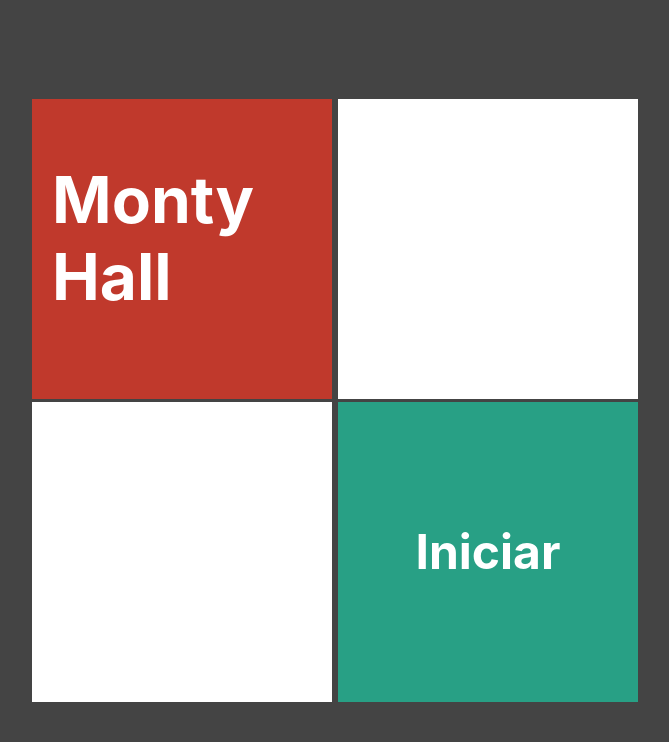
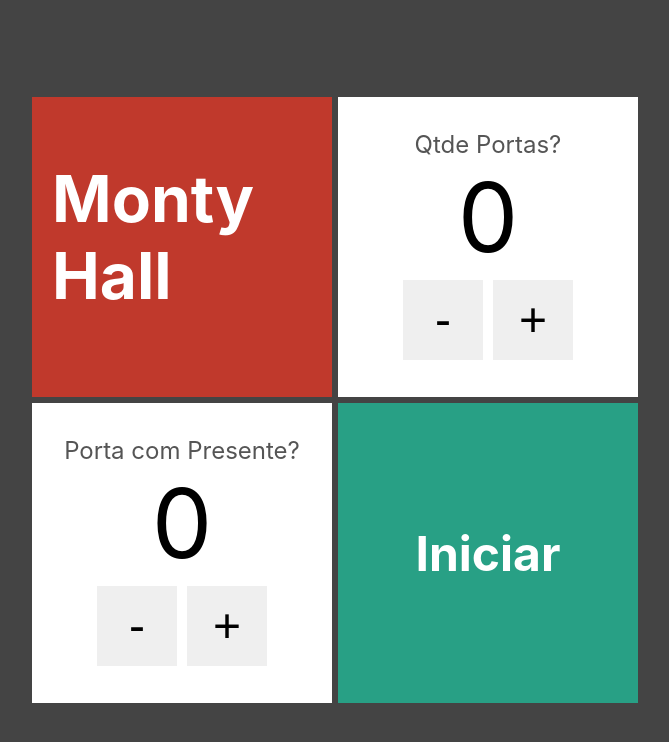
Before and after one commit to clayton3660/Curso_next_Leonardo_leitao, a Next.js app: page / in a window 1280 px wide. Shown: the top 742 px of the page, without its empty margins (305-974 px from the left). Built offline with nearby package versions, Linux system fonts and the light colour scheme.

Commit message:
finalizando_o_formulario

```diff
--- /dev/null
+++ b/components/EntradaNumerica.tsx
@@ -0,0 +1,24 @@
+import { setDefaultResultOrder } from "dns/promises"
+import styles from "../styles/EntradaNumerica.module.css"
+
+interface EntradaNumericaProps {
+    text: string
+    value: number
+    onChange: (newValue: number) => void
+}
+
+export default function EntradaNumerica(props: EntradaNumericaProps) {
+  const dec = () => props.onChange(props.value - 1)
+  const inc = () => props.onChange(props.value + 1)
+    return (
+          <div className={styles.entradaNumerica}>
+              <span className={styles.text}>{props.text}</span>
+              <span className={styles.value}>{props.value}</span>
+              <div className={styles.botoes}>
+                <button className={styles.btn} onClick={dec}>-</button>
+                <button className={styles.btn} onClick={inc}>+</button>
+              </div>
+          </div>
+          )
+
+}
--- a/pages/index.tsx
+++ b/pages/index.tsx
@@ -1,22 +1,36 @@
 import styles from "../styles/Formulario.module.css"
 import Cartao from "../components/Cartao";
 import Link from "next/link";
+import EntradaNumerica from "../components/EntradaNumerica";
+import { useState } from "react";
 
 
 
 export default function Formulario() {
+
+  const [qtdePortas, setQtdePortas] = useState(0)
+  const [comPresente, setComPresente] = useState(0)
+
   return (
     <div className={styles.formulario}>
       <div>
         <Cartao bgcolor="#c0392c">
           <h1>Monty Hall</h1>
         </Cartao>
-        <Cartao></Cartao>
+        <Cartao>
+          <EntradaNumerica text="Qtde Portas?"
+           value={qtdePortas} onChange={novaQtde => setQtdePortas(novaQtde)}
+          />
+        </Cartao>
       </div>
       <div>
-        <Cartao></Cartao>
+        <Cartao>
+        <EntradaNumerica text="Porta com Presente?"
+          value={comPresente} onChange={novaPortaComPresente => setComPresente(novaPortaComPresente)}
+        />
+        </Cartao>
         <Cartao bgcolor="#28a085">
-          <Link href={`/jogo/4/2`}>
+          <Link href={`/jogo/${qtdePortas}/${comPresente}`}>
             <h2 className={styles.link}>Iniciar</h2>
           </Link>
         </Cartao>
--- /dev/null
+++ b/styles/EntradaNumerica.module.css
@@ -0,0 +1,31 @@
+.entradaNumerica {
+  display: flex;
+  flex:1;
+  flex-direction: column;
+  align-items: center;
+  justify-content:center;
+  color: #000;
+}
+
+.text {
+  color: #555;
+  font-size: 1.5rem;
+}
+
+.value {
+  font-size: 6rem;
+}
+.botoes {
+  display: flex;
+}
+
+.btn {
+  display:flex;
+  justify-content: center;
+  align-items: center;
+  font-size:3rem;
+  height: 80px;
+  width: 80px;
+  margin: 5px;
+  border: none;
+}
--- a/styles/Formulario.module.css
+++ b/styles/Formulario.module.css
@@ -1,15 +1,18 @@
 .formulario {
   display: flex;
+  flex-direction: column;
   justify-content: center;
   align-items: center;
   height: 100vh;
 }
-
+.formulario > div {
+  display: flex;
+}
 .link {
   display: flex;
   justify-content: center;
   align-items: center;
   flex: 1;
   margin: 0;
-
+  cursor: pointer;
 }
```
Also changed, not shown: components/Presente.tsx (renamed from components/Presente.jsx).
